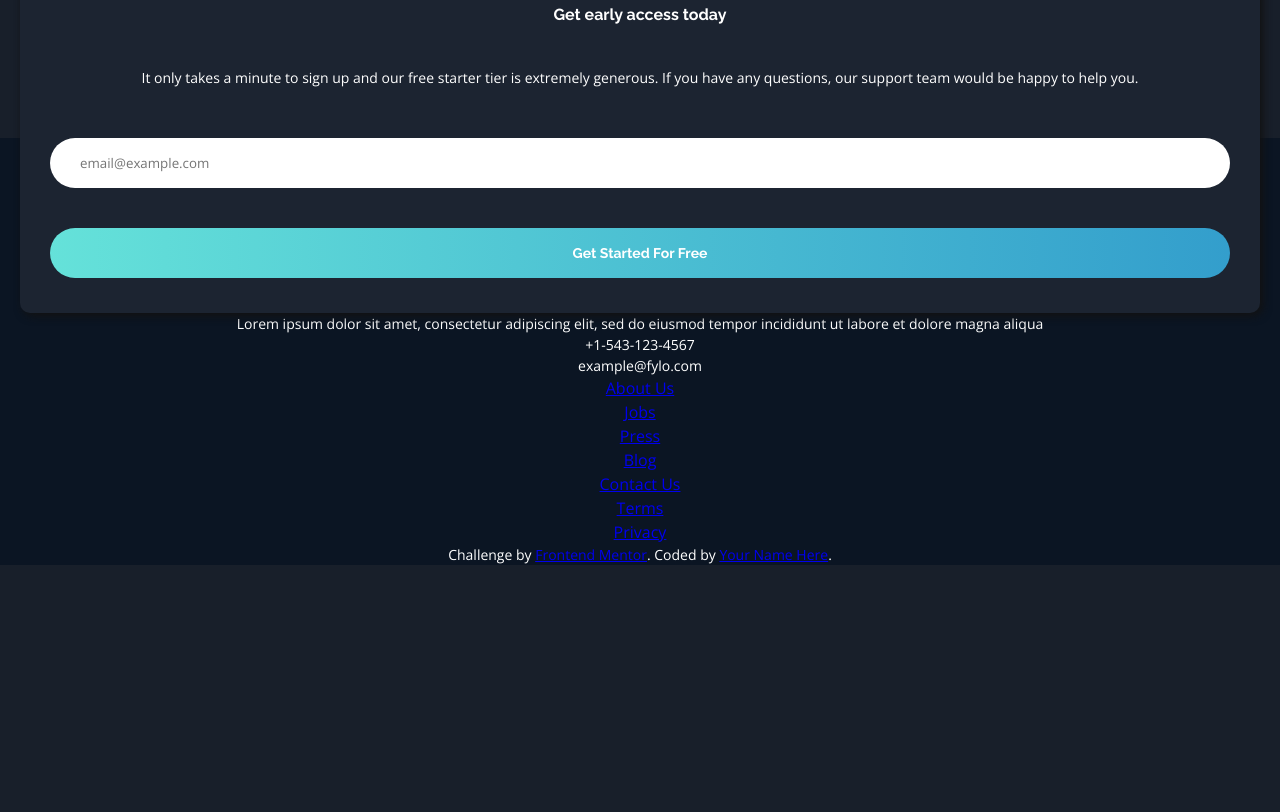
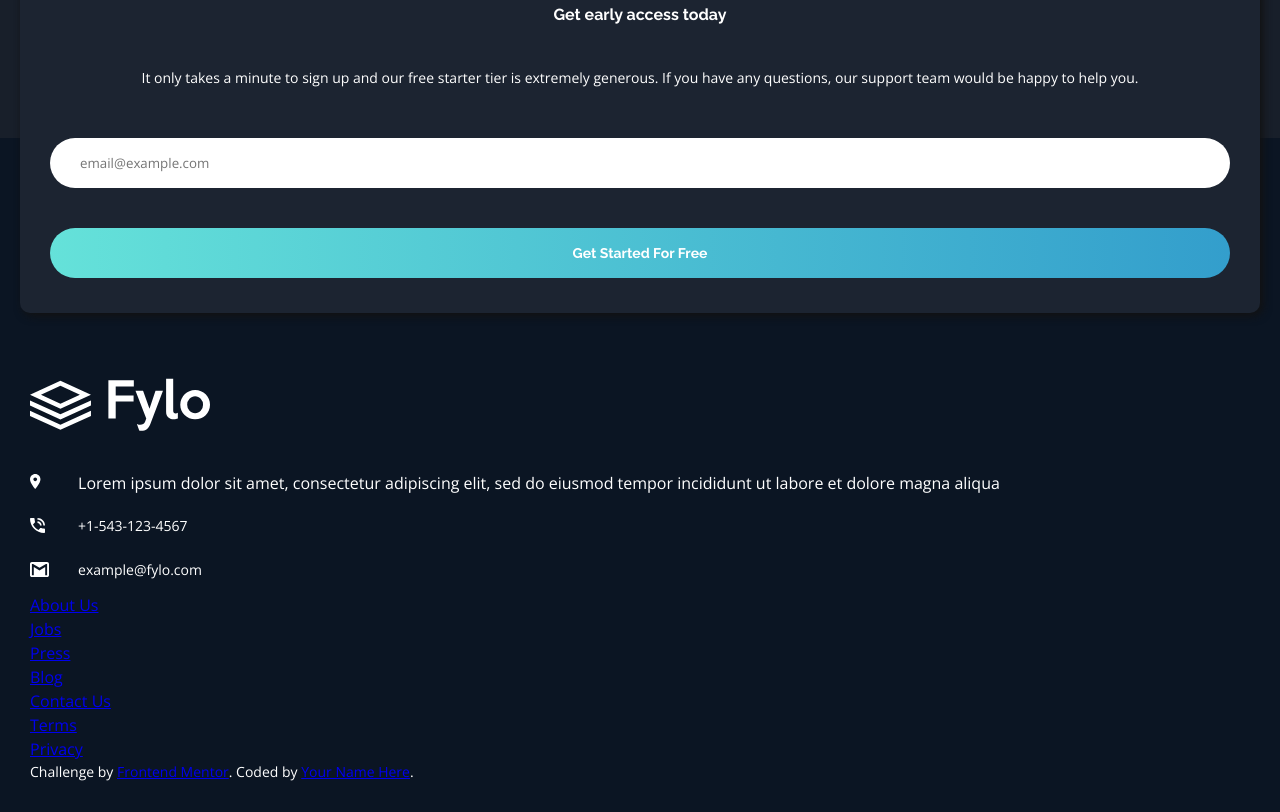
Before and after one commit to charcharmasonjar/fylo-landing-page, a plain HTML site: page index.html in a window 1280 px wide. Shown: the part 4541-5353 px from the top of the page. Before the commit the page ends 5106 px from the top, so only its background shows below. Drawn offline with nearby package versions, Linux system fonts and the light colour scheme.

Commit message:
Add styling for contact section of footer

```diff
--- a/index.html
+++ b/index.html
@@ -155,17 +155,36 @@
           extremely generous. If you have any questions, our support team would
           be happy to help you.
         </p>
-        <input type="text" placeholder="email@example.com" >
+        <input type="text" placeholder="email@example.com" />
         <button>Get Started For Free</button>
       </form>
     </main>
     <footer>
-      <p>
-        Lorem ipsum dolor sit amet, consectetur adipiscing elit, sed do eiusmod
-        tempor incididunt ut labore et dolore magna aliqua
-      </p>
-      <p>+1-543-123-4567</p>
-      <p>example@fylo.com</p>
+      <img src="images/logo.svg" class="logo" />
+      <div class="contact">
+        <div class="contact-group">
+          <div class="contact-icon">
+            <img src="images/icon-location.svg" />
+          </div>
+          <p>
+            Lorem ipsum dolor sit amet, consectetur adipiscing elit, sed do
+            eiusmod tempor incididunt ut labore et dolore magna aliqua
+          </p>
+        </div>
+        <div class="contact-group">
+          <div class="contact-icon">
+            <img src="images/icon-phone.svg" />
+          </div>
+          <p>+1-543-123-4567</p>
+        </div>
+        <div class="contact-group">
+          <div class="contact-icon">
+            <img src="images/icon-email.svg" />
+          </div>
+          <p>example@fylo.com</p>
+        </div>
+      </div>
+
       <ul>
         <li><a href="#">About Us</a></li>
         <li><a href="#">Jobs</a></li>
--- a/styles/style.css
+++ b/styles/style.css
@@ -261,4 +261,42 @@ form::after {
 
 footer {
   background-color: hsl(216, 53%, 9%);
+  padding: 65px 25px 30px 30px;
+  text-align: left;
+  display: flex;
+  flex-direction: column;
+  width: 100%
 }
+
+footer .logo {
+  width: 180px;
+  height: auto;
+  margin-bottom: 30px
+}
+
+.contact {
+  display: flex;
+  flex-direction: column;
+}
+
+.contact-group {
+  display: flex;
+  padding: 10px 0px;
+}
+
+.contact-icon {
+  width: 50px;
+}
+
+.contact-icon img {
+  height: 15px;
+  width: auto;
+}
+
+.contact-group p {
+  width: 100%;
+}
+
+.contact-group:first-child p {
+  font-size: 1rem;
+}
```
